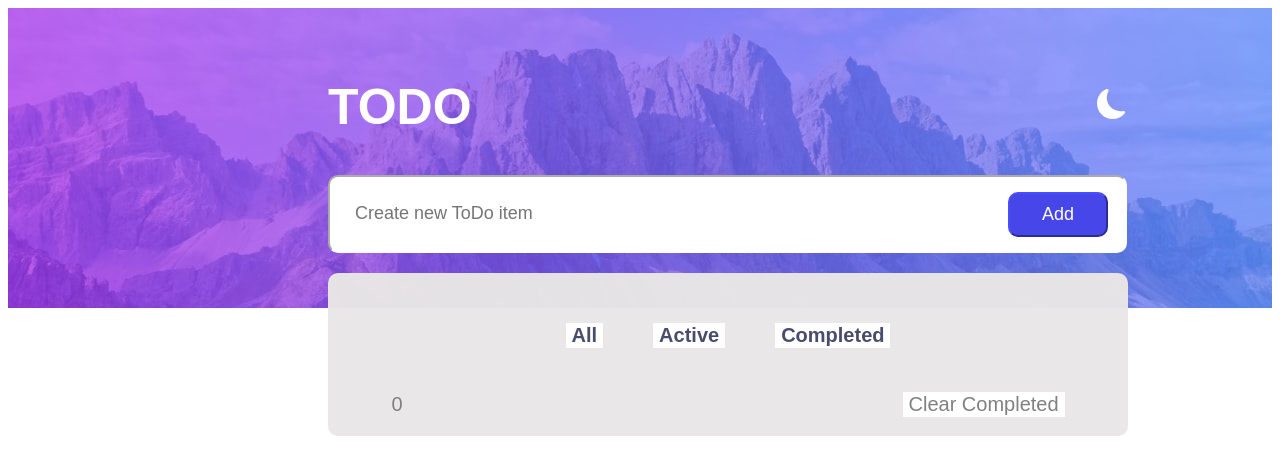
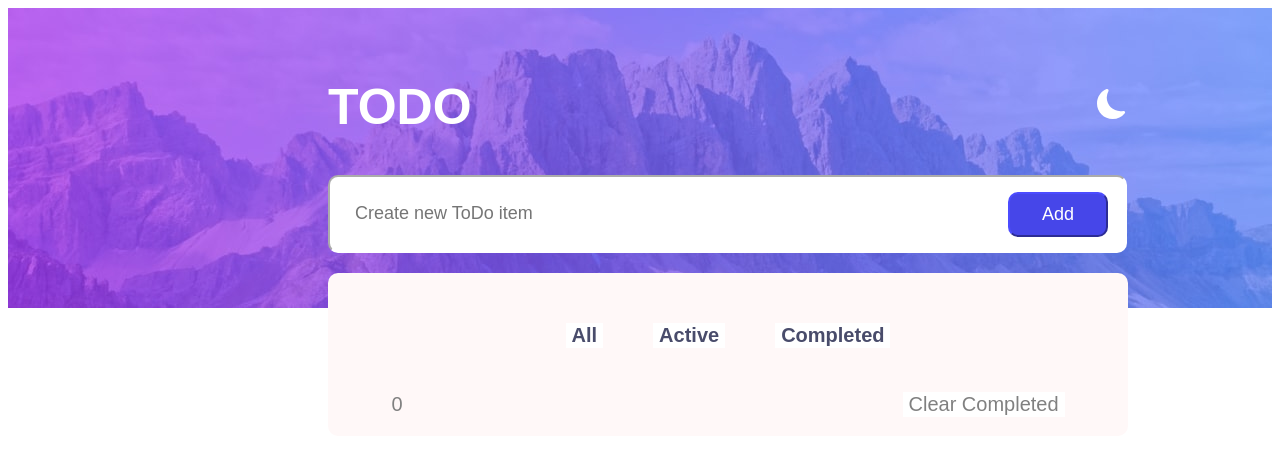
Before and after one commit to Jecholiah001/React_To_Do_App, a React (Vite) app in the folder To-Do-App/: page / in a window 1280 px wide. Shown: the top 474 px of the page. Built offline with nearby package versions, Linux system fonts and the light colour scheme; the HTML template or start-up script is replaced by a standard one.

Commit message:
New Changes

```diff
--- a/To-Do-App/src/App.css
+++ b/To-Do-App/src/App.css
@@ -86,7 +86,7 @@ body{
 /* Card Section Styling */
 .card{
   position: relative;
-  background-color: rgba(233, 231, 231, 0.971);
+  background-color: rgb(255, 248, 248);
   align-self: center;
   justify-content: center;
   margin-left: 320px;
```
